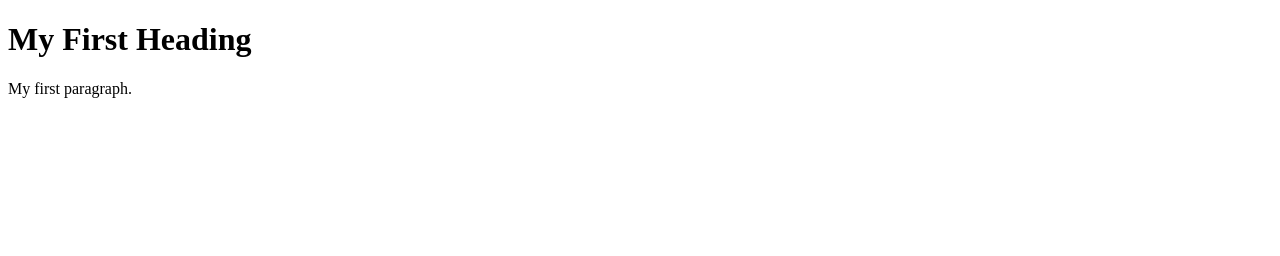
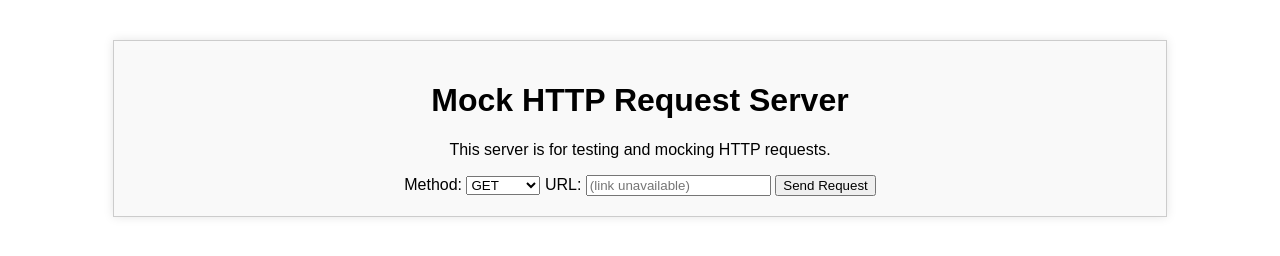
Before and after one commit to tmkasun/simple-mock-server, a website: page data/index.html in a window 1280 px wide. Drawn offline with Linux system fonts and the light colour scheme.

Commit message:
update html lcontent

```diff
--- a/data/index.html
+++ b/data/index.html
@@ -1,12 +1,43 @@
 <!DOCTYPE html>
-<html lang="en">
-  <head>
-    <meta charset="UTF-8" />
-    <meta name="viewport" content="width=device-width, initial-scale=1.0" />
-    <title>Knnect Sample page</title>
-  </head>
-  <body>
-    <h1>My First Heading</h1>
-    <p>My first paragraph.</p>
-  </body>
+<html>
+
+<head>
+  <title>Mock HTTP Request Server</title>
+  <style>
+    body {
+      font-family: Arial, sans-serif;
+      text-align: center;
+    }
+
+    .container {
+      width: 80%;
+      margin: 40px auto;
+      background-color: #f9f9f9;
+      padding: 20px;
+      border: 1px solid #ccc;
+      box-shadow: 0 0 10px rgba(0, 0, 0, 0.1);
+    }
+  </style>
+</head>
+
+<body>
+  <div class="container">
+    <h1>Mock HTTP Request Server</h1>
+    <p>This server is for testing and mocking HTTP requests.</p>
+    <form>
+      <label for="method">Method:</label>
+      <select id="method">
+        <option value="GET">GET</option>
+        <option value="POST">POST</option>
+        <option value="PUT">PUT</option>
+        <option value="DELETE">DELETE</option>
+      </select>
+      <label for="url">URL:</label>
+      <input type="text" id="url" placeholder="(link unavailable)">
+      <button type="submit">Send Request</button>
+    </form>
+    <div id="response"></div>
+  </div>
+</body>
+
 </html>
```
